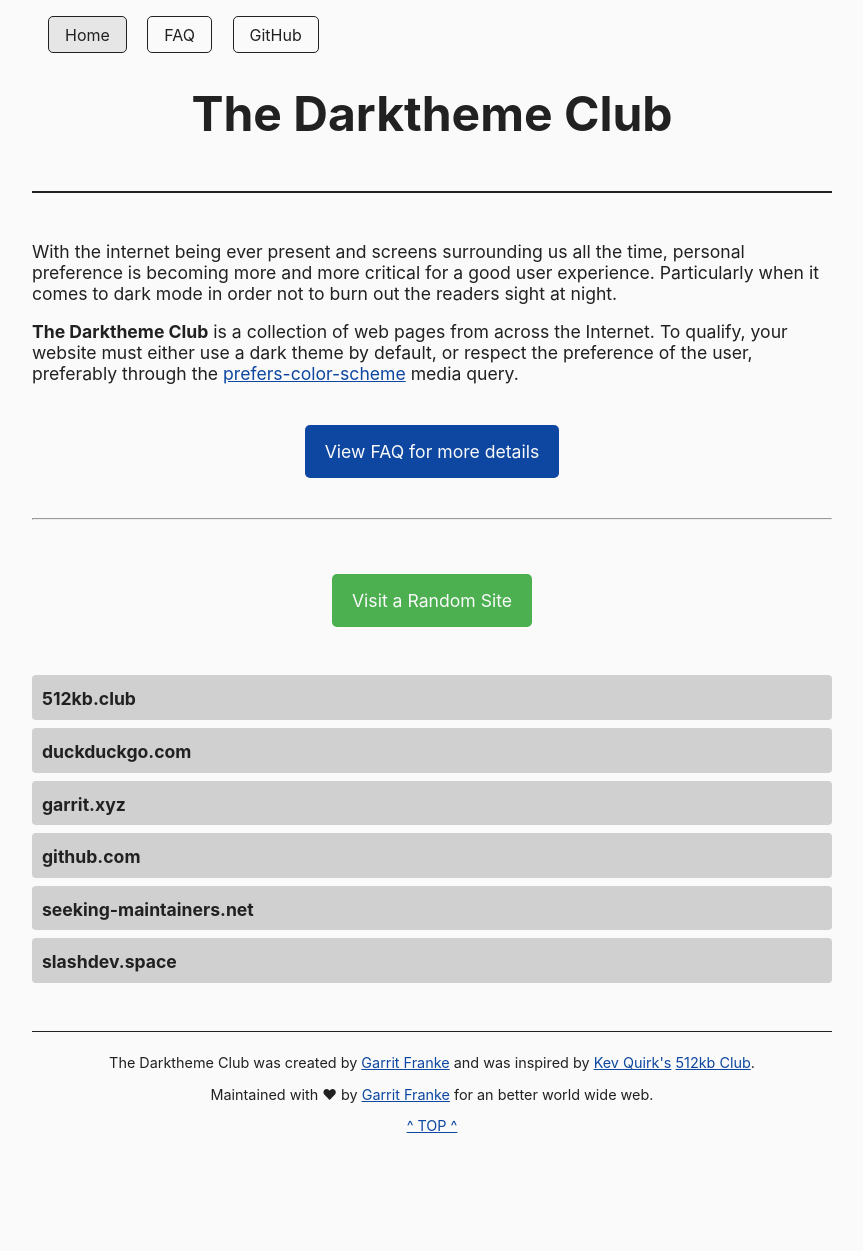
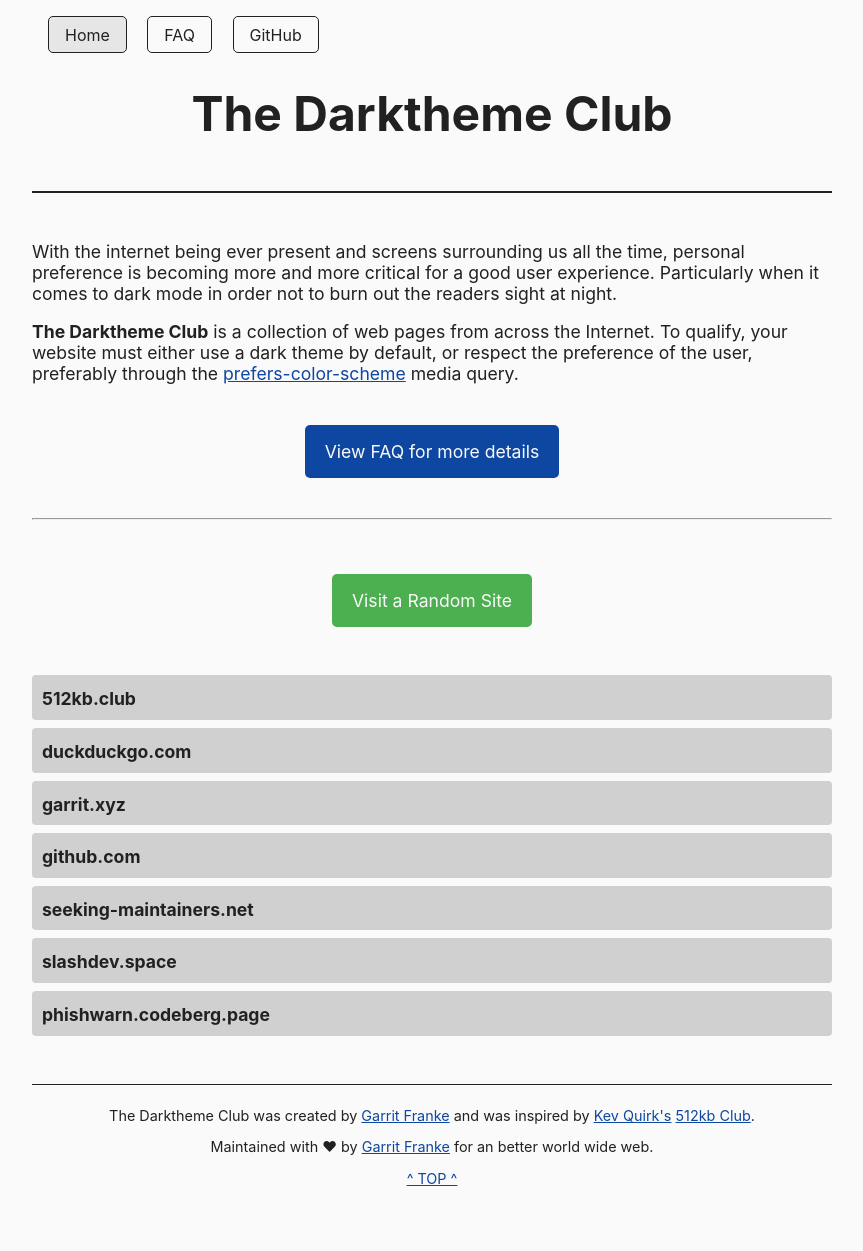
Before and after one commit to katherinek727/darktheme.club, a Jekyll site: the page built from index.md, in a window 1280 px wide. Shown: the whole page, without its empty margins (208-1071 px from the left). Built offline with Jekyll 4.4.1, drawn with Linux system fonts in a browser that asks for light colours; before the commit the page ends 1198 px from its top, so only the background shows below that.

Commit message:
add phishwarn.codeberg.page

```diff
--- a/_data/sites.yml
+++ b/_data/sites.yml
@@ -27,3 +27,8 @@
   url: https://slashdev.space/
   method: mediaquery
   last_checked: 2022-04-16
+
+- domain: phishwarn.codeberg.page
+  url: https://phishwarn.codeberg.page/
+  method: mediaquery
+  last_checked: 2022-07-16
```
